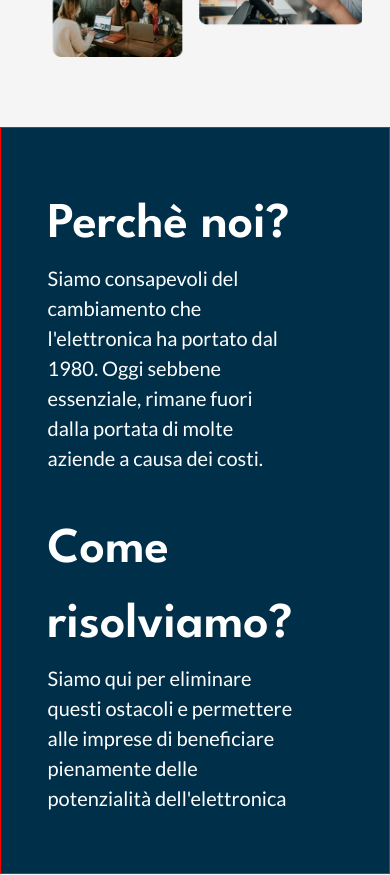
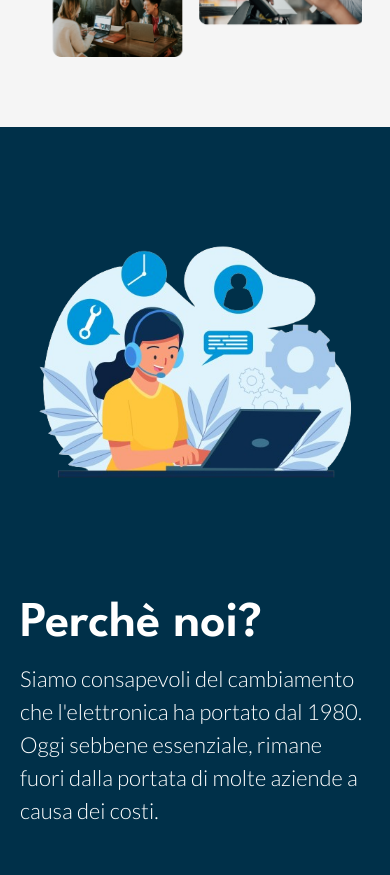
Before and after one commit to giacomofigus/sopres-frontend, a Vue app: page /chi-siamo in a window 390 px wide. Shown: the part 840-1715 px from the top of the page. Built offline with nearby package versions, Linux system fonts and the light colour scheme.

Commit message:
fixed: responsive design why us

```diff
--- a/src/views/AppChisiamo.vue
+++ b/src/views/AppChisiamo.vue
@@ -67,10 +67,10 @@
                 </div>
                 <div class="why-us-text">
                     <h4>Perchè noi?</h4>
-                    <p>Siamo consapevoli del cambiamento che l'elettronica ha portato dal 1980. Oggi sebbene essenziale, rimane fuori dalla portata di molte aziende a causa dei costi.</p>
+                    <p>Siamo consapevoli del <span class="text-bold">cambiamento</span> che l'elettronica ha portato dal 1980. Oggi sebbene essenziale, rimane fuori dalla portata di molte aziende a causa dei <span class="text-bold">costi</span>.</p>
 
-                    <h4 class="mt-10">Come risolviamo?</h4>
-                    <p>Siamo qui per eliminare questi ostacoli e permettere alle imprese di beneficiare pienamente delle potenzialità dell'elettronica</p>
+                    <h4 class="mt-16">Come risolviamo?</h4>
+                    <p>Siamo qui per eliminare questi <span class="text-bold">ostacoli</span> e permettere alle imprese di beneficiare pienamente delle potenzialità dell'<span class="text-bold">elettronica</span></p>
                 </div>
             </div>
         </section>
@@ -198,7 +198,7 @@ main {
     .why-us{
         background-color: #003049;
         color: white;
-        border: 1px solid red;
+        // border: 1px solid red;
 
         padding-block: 50px;
 
@@ -220,7 +220,8 @@ main {
         }
 
         p{
-            font-size: 20px;
+            font-size: 22px;
+            font-weight: 300;
         }
 
         .why-us-img, .why-us-text{
@@ -471,9 +472,10 @@ main {
     // LAPTOP 1220px
     @media screen and (max-width: 1220px) {
         .why-us{
-            .container-why{
-                width: 75%;
+            .why-us-container{
+                width: 90%;
             }
+
         }
 
 
@@ -534,18 +536,10 @@ main {
 
         // WHY US
         .why-us{
-            .container-why{
+            .why-us-container{
                 width: 90%;
+            }
 
-                .row{
-                    .img{
-                        img{
-                            height: 180px;
-                            width: 350px;
-                        }
-                    }
-                }
-            }
         }
 
 
@@ -602,18 +596,15 @@ main {
 
         //WHY US
         .why-us{
-            .container-why{
+            padding: 0;
+
+            .why-us-container{
                 width: 100%;
+                padding-inline: 20px;
+                flex-direction: column;
 
-                .row{
-                    .img{
-                        img{
-                            height: 150px;
-                            width: 300px;
-                        }
-                    }
-                }
             }
+
         }
 
         // TEAM
```
